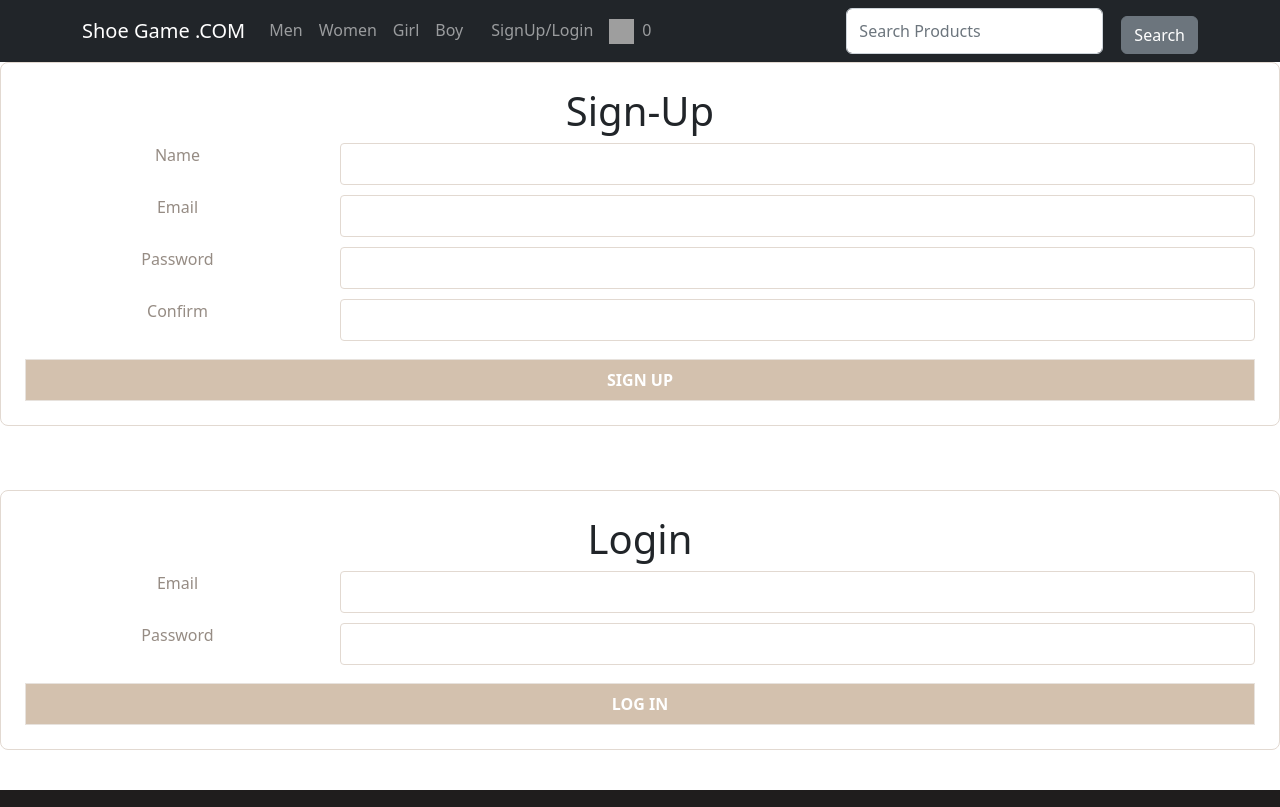
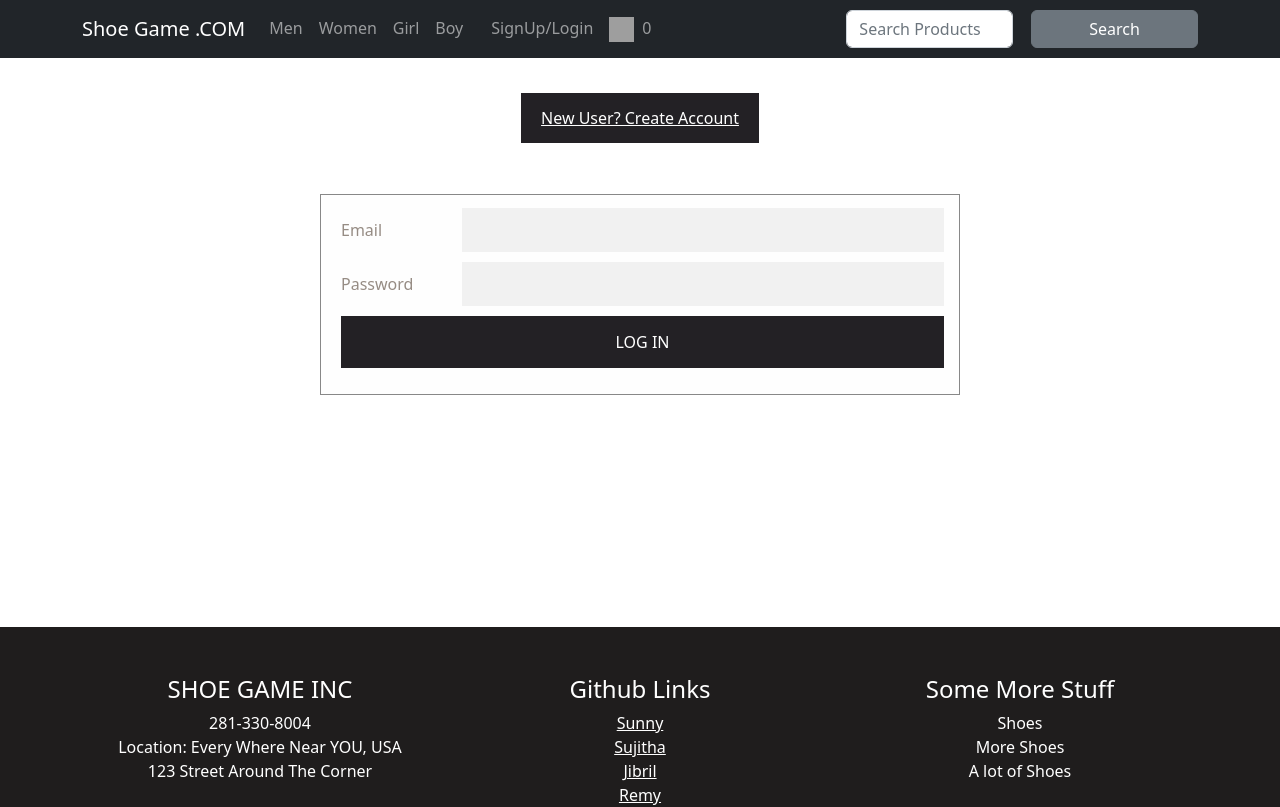
Before and after one commit to Jmccaster/JJSS_Final, a React (Create React App) app in the folder frontend/: page /login in a window 1280 px wide. Shown: the top 807 px of the page. Built offline with nearby package versions, Linux system fonts and the light colour scheme; grey boxes are pictures that could not be loaded.

Commit message:
commit loginpage changes

```diff
--- a/frontend/src/App.js
+++ b/frontend/src/App.js
@@ -15,6 +15,7 @@ import ProductCarousel from "././Components/ProductCarousel";
 import { Breadcrumb } from "react-bootstrap";
 
 import SearchPage from "./pages/SearchPage";
+import SignupPage from "./pages/SignupPage";
 
 // Create App component.
 function App() {
@@ -52,6 +53,10 @@ function App() {
             element={<AuthPage setUser={setUser} user={user} />}
           />
           <Route
+            path="/signup"
+            element={<SignupPage setUser={setUser} user={user} />}
+          />
+          <Route
             path="/api/products"
             element={<Allproducts setCart={setCart} cart={cart} />}
           />
--- a/frontend/src/Components/LoginForm.jsx
+++ b/frontend/src/Components/LoginForm.jsx
@@ -43,10 +43,10 @@ const LoginForm = ({ setUser }) => {
         className="form-container"
         onSubmit={(e) => {
           return handleFormSubmission(e);
-        }}
-      >
-        <h1>Login</h1>
-        <form autoComplete="off">
+        }}>
+
+        <form className="authForm" autoComplete="off">
+        <div className="inputlabel">
           <label>Email</label>
           <input
             type="email"
@@ -57,6 +57,8 @@ const LoginForm = ({ setUser }) => {
             }}
             value={email}
           />
+          </div>
+          <div className="inputlabel">
           <label>Password</label>
           <input
             type="password"
@@ -67,7 +69,11 @@ const LoginForm = ({ setUser }) => {
             }}
             value={password}
           />
+
+          </div>
+          <div className="loginbutton">
           <button type="submit">LOG IN</button>
+          </div>
         </form>
       </div>
       <p className="error-message">&nbsp;{error}</p>
--- a/frontend/src/Components/SignUpForm.jsx
+++ b/frontend/src/Components/SignUpForm.jsx
@@ -63,13 +63,15 @@ const SignUpForm = ({ setUser }) => {
   return (
     <div>
       <div className="form-container">
-        <h1>Sign-Up</h1>
-        <form
+
+        <h1>Sign Up</h1>
+        <form className="authForm"
           autoComplete="off"
           onSubmit={(e) => {
             return handleFormSubmission(e);
           }}
         >
+          <div className="inputlabel">
           <label>Name</label>
           <input
             type="text"
@@ -80,6 +82,8 @@ const SignUpForm = ({ setUser }) => {
             value={name}
             required
           />
+          </div >
+          <div className="inputlabel">
           <label>Email</label>
           <input
             type="email"
@@ -90,6 +94,8 @@ const SignUpForm = ({ setUser }) => {
             value={email}
             required
           />
+           </div>
+           <div className="inputlabel">
           <label>Password</label>
           <input
             type="password"
@@ -100,6 +106,8 @@ const SignUpForm = ({ setUser }) => {
             value={password}
             required
           />
+          </div>
+          <div className="inputlabel">
           <label>Confirm</label>
           <input
             type="password"
@@ -110,9 +118,12 @@ const SignUpForm = ({ setUser }) => {
             value={confirm}
             required
           />
+          </div>
+          <div className="loginbutton">
           <button type="submit" disabled={disable}>
             SIGN UP
           </button>
+          </div>
         </form>
       </div>
       <p className="error-message">&nbsp;{error}</p>
--- a/frontend/src/pages/AuthPage.jsx
+++ b/frontend/src/pages/AuthPage.jsx
@@ -5,11 +5,11 @@ import "./../style.css";
 
 function AuthPage({ setUser }) {
   return (
-    <div>
-      {/* <h1>AuthPage</h1> */}
-      <SignUpForm setUser={setUser} />
-      <br />
+    <div className="PageContainer">
+      <br /><br />
+      <a href="/signup" class="button">New User? Create Account</a>
       <LoginForm setUser={setUser} />
+
     </div>
   );
 }
--- /dev/null
+++ b/frontend/src/pages/SignupPage.jsx
@@ -0,0 +1,17 @@
+import React from 'react'
+import SignUpForm from "../Components/SignUpForm";
+import LoginForm from "../Components/LoginForm";
+import "./../style.css";
+
+function SignupPage({ setUser }) {
+  return (
+    <div className="PageContainer">
+    <br /><br />
+    <a href="/login" class="button">ALready a User? Login</a>
+    <SignUpForm setUser={setUser} />
+
+  </div>
+  )
+}
+
+export default SignupPage
--- a/frontend/src/style.css
+++ b/frontend/src/style.css
@@ -84,15 +84,64 @@ code {
 }
 
 .form-container {
-  padding: 3vmin;
-  background-color: white;
-  border: 0.1vmin solid var(--tan-3);
-  border-radius: 1vmin;
+  padding-top:1%;
+  background-color: #fefefe;
+  margin: 5% auto 15% auto;
+  border: 1px solid #888;
+  width: 50%;
+  padding-left:20px;
+  padding-right:15px;
+  padding-bottom:2%;
+}
+input {
+  width: 80%;
+  padding: 10px;
+  margin: 5px 0 22px 0;
+  display: inline-block;
+  border: none;
+  background: #f1f1f1;
+}
+
+input:focus {
+  background-color: #ddd;
+  outline: none;
+}
+.button{ background-color: #232125;
+  color: white;
+  padding: 14px 20px;
+  margin: 8px 0px;
+  border: none;
+  cursor: pointer;
+  width: 100%;
+  margin:auto
+}
+button{
+  background-color: #232125;
+  color: white;
+  padding: 14px 20px;
+  margin: 8px 0px;
+  border: none;
+  cursor: pointer;
+  width: 100%;
+  margin:auto
+
+}
+
+button:hover {
+  opacity: 0.8;
+}
+
+button:disabled,
+form:invalid button[type="submit"] {
+  cursor: not-allowed;
+  background-color: #232125;
+
 }
 
 p.error-message {
-  color: var(--orange);
+  color: red;
   text-align: center;
+  font-style:normal;
 }
 
 form {
@@ -102,59 +151,22 @@ form {
   color: var(--text-light);
 }
 
+.authForm{
+  display: flex;
+  flex-direction: column;
+  justify-content: space-around;
+}
+
 label {
   font-size: 2vmin;
   display: flex;
   align-items: center;
 }
 
-input {
-  padding: 1vmin;
-  font-size: 2vmin;
-  border: 0.1vmin solid var(--tan-3);
-  border-radius: 0.5vmin;
-  color: var(--text-dark);
-  background-image: none !important; /* prevent lastpass */
-  outline: none;
+
+.inputlabel{
+  display: flex;
+  flex-direction: row;
+  justify-content: space-between;
+  align-items: center;
 }
-
-input:focus {
-  border-color: var(--orange);
-}
-
-button,
-a.button {
-  margin: 1vmin;
-  padding: 1vmin;
-  color: var(--white);
-  background-color: var(--orange);
-  font-size: 2vmin;
-  font-weight: bold;
-  text-decoration: none;
-  text-align: center;
-  border: 0.1vmin solid var(--tan-2);
-  border-radius: 0.5vmin;
-  outline: none;
-  cursor: pointer;
-}
-
-button.btn-sm {
-  font-size: 1.5vmin;
-  padding: 0.6vmin 0.8vmin;
-}
-
-button.btn-xs {
-  font-size: 1vmin;
-  padding: 0.4vmin 0.5vmin;
-}
-
-button:disabled,
-form:invalid button[type="submit"] {
-  cursor: not-allowed;
-  background-color: var(--tan-4);
-}
-
-button[type="submit"] {
-  grid-column: span 2;
-  margin: 1vmin 0 0;
-}
```
Also changed, not shown: frontend/src/Components/Search.jsx (line endings or trailing spaces), 1 other file (tests, documents, lock files or other folders).
